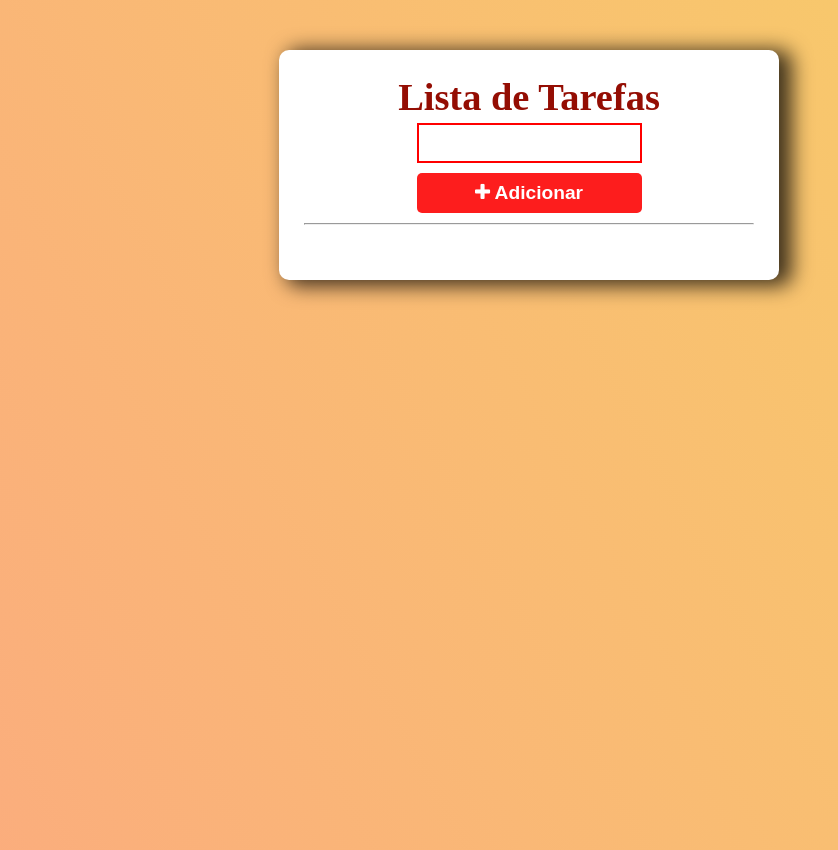
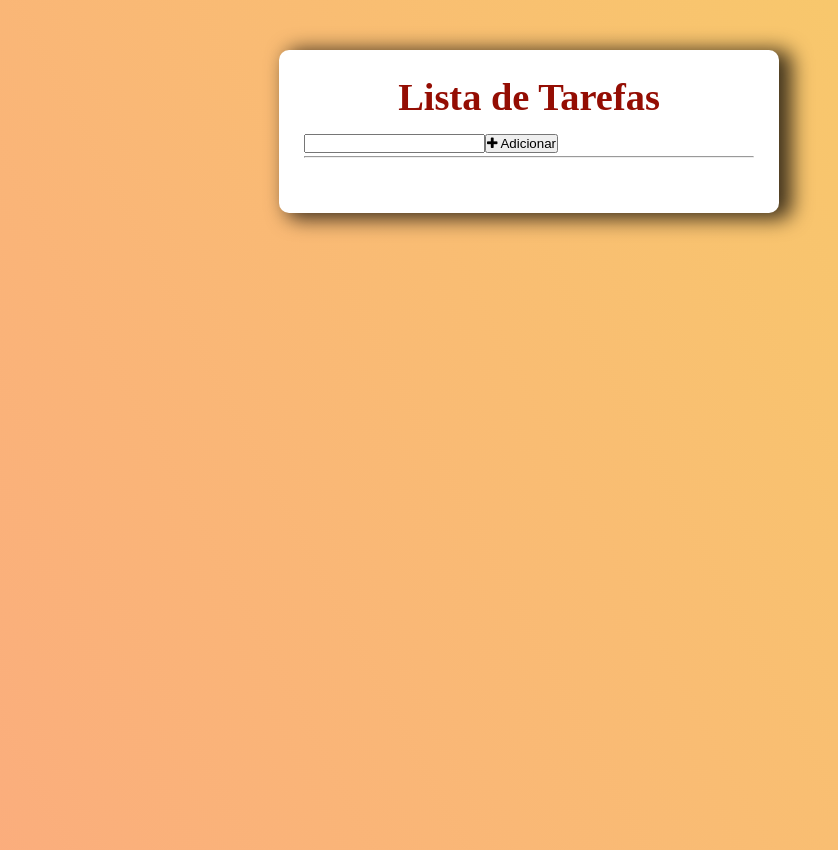
Before and after one commit to wenealves10/task-list, a React (Create React App) app: page / in a window 1280 px wide. Shown: the whole page, without its empty margins (111-949 px from the left). Built offline with nearby package versions, Linux system fonts and the light colour scheme.

Commit message:
Main Styles

```diff
--- a/src/components/Main/Main.css
+++ b/src/components/Main/Main.css
@@ -13,38 +13,3 @@
   text-align: center;
   color: rgb(148, 13, 3);
 }
-
-.main form >  input[type=text]{
-  height: 40px;
-  width: 100%;
-  max-width: 50%;
-  margin: 0 auto;
-  border: 2px solid red;
-  padding: 8px;
-  font-size: 0.5em;
-  line-height: 35px;
-  font-weight: bold;
-  color: rgb(8, 8, 8);
-}
-
-.main form > button[type=submit]{
-  width: 100%;
-  max-width: 50%;
-  display: block;
-  color: white;
-  font-weight: bold;
-  font-size: 0.6em;
-  margin: 10px auto;
-  border: 0;
-  border-radius: 5px;
-  height: 40px;
-  background-color: rgba(253,29,29,1);
-}
-
-.main form > button[type=submit]:active{
-  background-color: rgb(112, 16, 16);
-}
-
-.main form {
-  text-align: center;
-}
```
